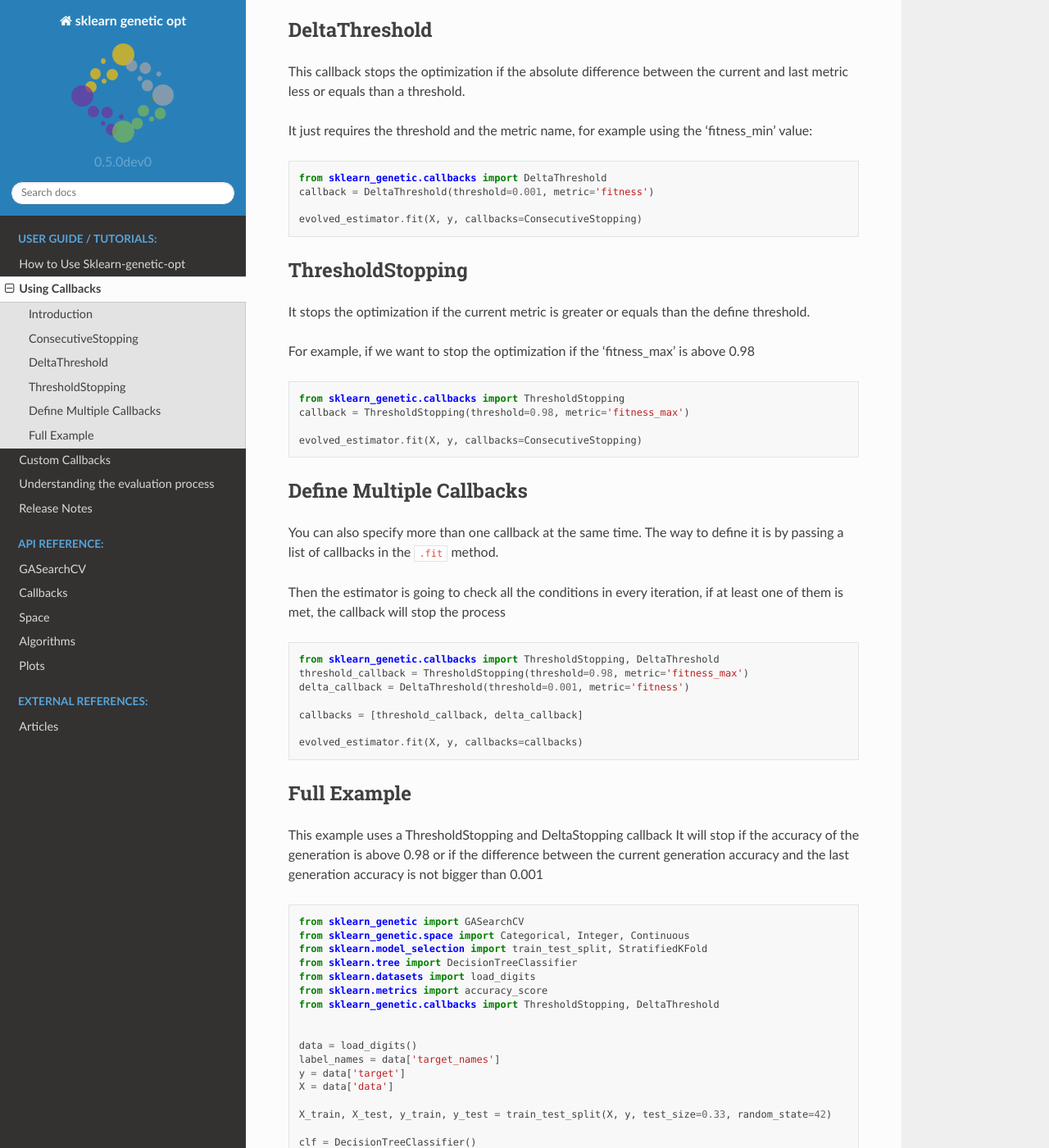
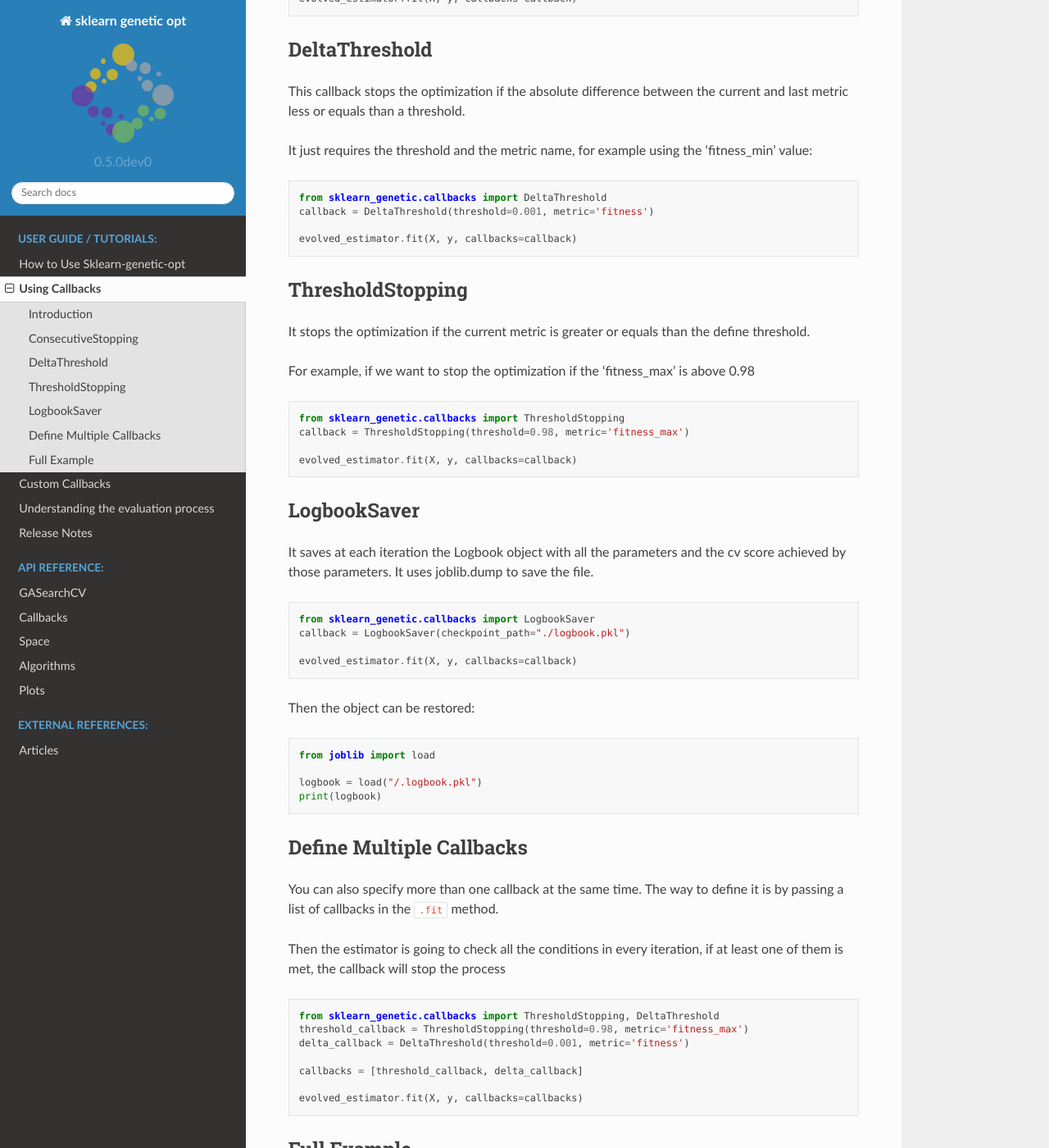
Before and after one commit to rodrigo-arenas/Sklearn-genetic-opt, a Sphinx documentation site: the page built from docs/tutorials/callbacks.rst, in a window 1280 px wide and 1400 px high, scrolled down 1443 px. Shown: the whole window at 82% size. Built offline with Sphinx 7.4.7 and the Read the Docs theme 2.0.0, drawn with Linux system fonts in a browser that asks for light colours.

Commit message:
Add LogbookSaver docs

```diff
--- a/docs/api/callbacks.rst
+++ b/docs/api/callbacks.rst
@@ -12,3 +12,7 @@ Callbacks
 .. autoclass:: sklearn_genetic.callbacks.ThresholdStopping
    :members:
    :undoc-members: False
+
+.. autoclass:: sklearn_genetic.callbacks.LogbookSaver
+   :members:
+   :undoc-members: False
--- a/docs/tutorials/callbacks.rst
+++ b/docs/tutorials/callbacks.rst
@@ -25,6 +25,8 @@ the data set and model used in :ref:`basic-usage`. The available callbacks are:
 * DeltaThreshold
 
 * ThresholdStopping
+
+* LogbookSaver
 
 ConsecutiveStopping
 -------------------
@@ -65,7 +67,7 @@ using the 'fitness_min' value:
     from sklearn_genetic.callbacks import DeltaThreshold
     callback = DeltaThreshold(threshold=0.001, metric='fitness')
 
-    evolved_estimator.fit(X, y, callbacks=ConsecutiveStopping)
+    evolved_estimator.fit(X, y, callbacks=callback)
 
 
 ThresholdStopping
@@ -81,7 +83,29 @@ if the 'fitness_max' is above 0.98
     from sklearn_genetic.callbacks import ThresholdStopping
     callback = ThresholdStopping(threshold=0.98, metric='fitness_max')
 
-    evolved_estimator.fit(X, y, callbacks=ConsecutiveStopping)
+    evolved_estimator.fit(X, y, callbacks=callback)
+
+LogbookSaver
+------------
+It saves at each iteration the Logbook object with all the parameters and
+the cv score achieved by those parameters. It uses joblib.dump to save
+the file.
+
+.. code:: python3
+
+    from sklearn_genetic.callbacks import LogbookSaver
+    callback = LogbookSaver(checkpoint_path="./logbook.pkl")
+
+    evolved_estimator.fit(X, y, callbacks=callback)
+
+Then the object can be restored:
+
+.. code:: python3
+
+    from joblib import load
+
+    logbook = load("/.logbook.pkl")
+    print(logbook)
 
 Define Multiple Callbacks
 -------------------------
```
